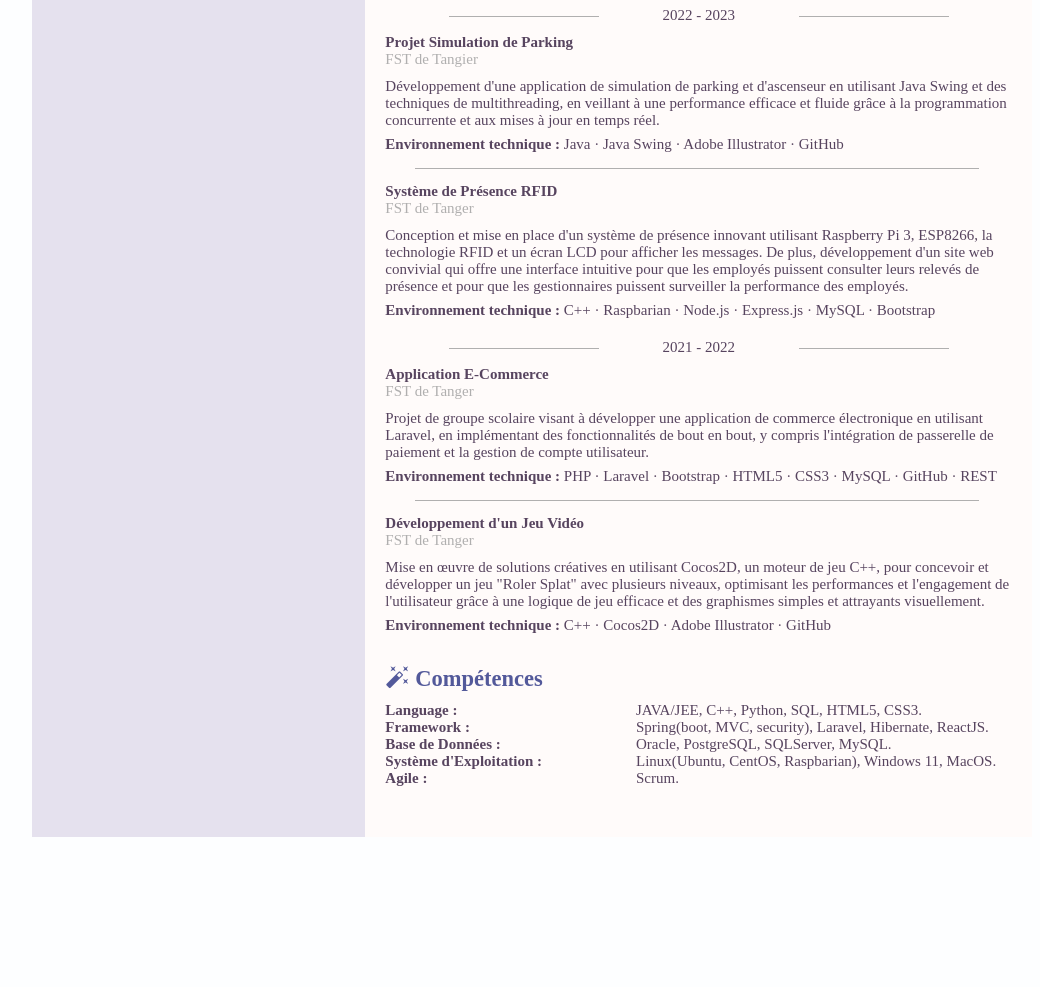
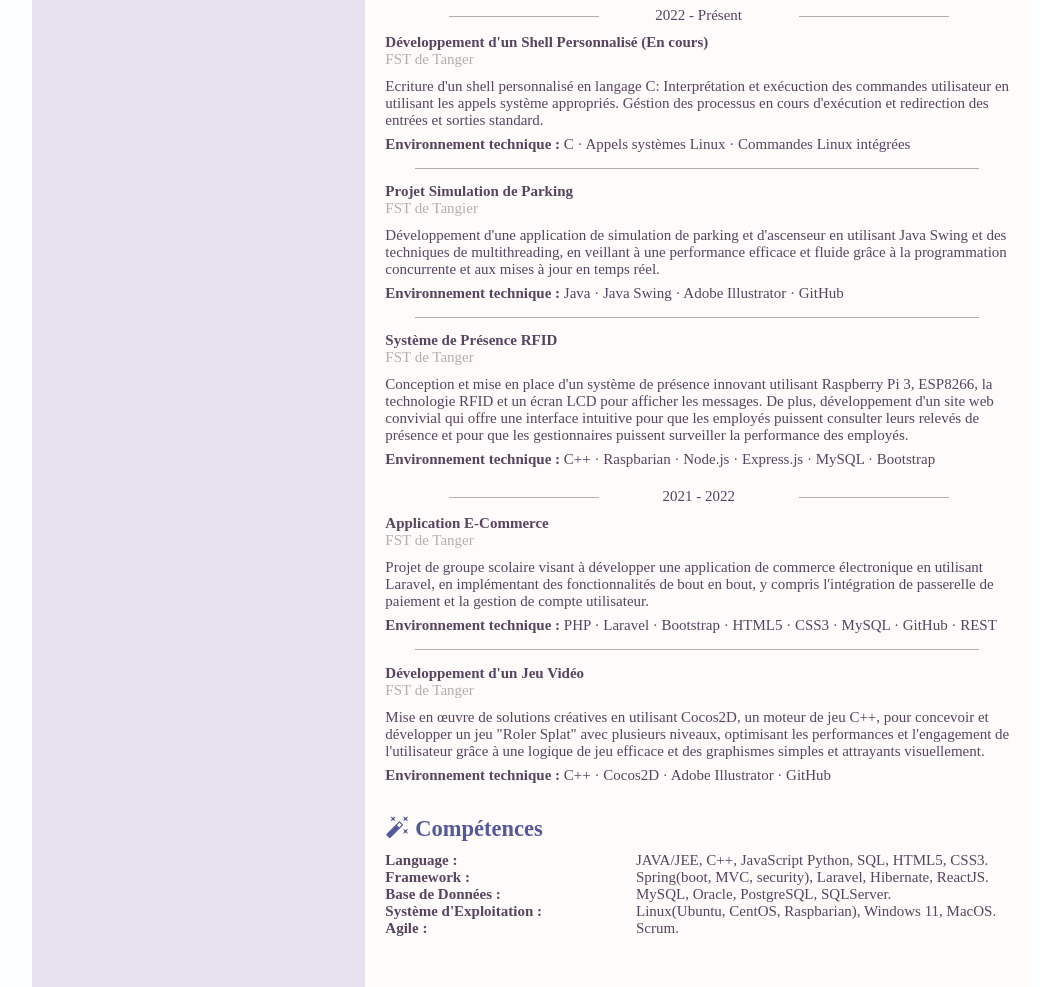
Before and after one commit to taflur/CV, a plain HTML site: page index.html in a window 1280 px wide. Shown: the part 860-1847 px from the top of the page, without its empty margins (108-1148 px from the left). Before the commit the page ends 1697 px from the top, so only its background shows below. Drawn offline with Linux system fonts and the light colour scheme.

Commit message:
commit 3.0

```diff
--- a/index.html
+++ b/index.html
@@ -101,7 +101,14 @@
 					</ul>
                     <div class="env"><b>Environnement technique : </b>
 					UML · Scrum · Java · Spring Boot · Spring Security · React.js · HTML5 · PostgreSQL · GitHub · Postman</div>
-				<div class="Dates">2022 - 2023</div>
+				<div class="Dates">2022 - Présent</div>
+				<b>Développement d'un Shell Personnalisé (En cours)</b>
+                    <div class="Place">FST de Tanger</div>
+					<div>Ecriture d'un shell personnalisé en langage C: Interprétation et exécuction des commandes utilisateur en utilisant les appels système appropriés.
+						Géstion des processus en cours d'exécution et redirection des entrées et sorties standard.</div>
+						<div class="env"><b>Environnement technique : </b>
+							C · Appels systèmes Linux · Commandes Linux intégrées</div>
+							<div class="bar"></div>
 					<b>Projet Simulation de Parking</b>
                     <div class="Place">FST de Tangier</div>
 					<div>Développement d'une application de simulation de parking et d'ascenseur en utilisant Java Swing
@@ -143,9 +150,9 @@
                     <b>Agile :</b>
                 </div>
                 <div class="right-skills">
-                    JAVA/JEE, C++, Python, SQL, HTML5, CSS3.<br>
+                    JAVA/JEE, C++, JavaScript Python, SQL, HTML5, CSS3.<br>
 					Spring(boot, MVC, security), Laravel, Hibernate, ReactJS.<br>
-                    Oracle, PostgreSQL, SQLServer, MySQL.<br>
+                    MySQL, Oracle, PostgreSQL, SQLServer.<br>
                     Linux(Ubuntu, CentOS, Raspbarian), Windows 11, MacOS.<br>
                     Scrum.
                 </div>
```
